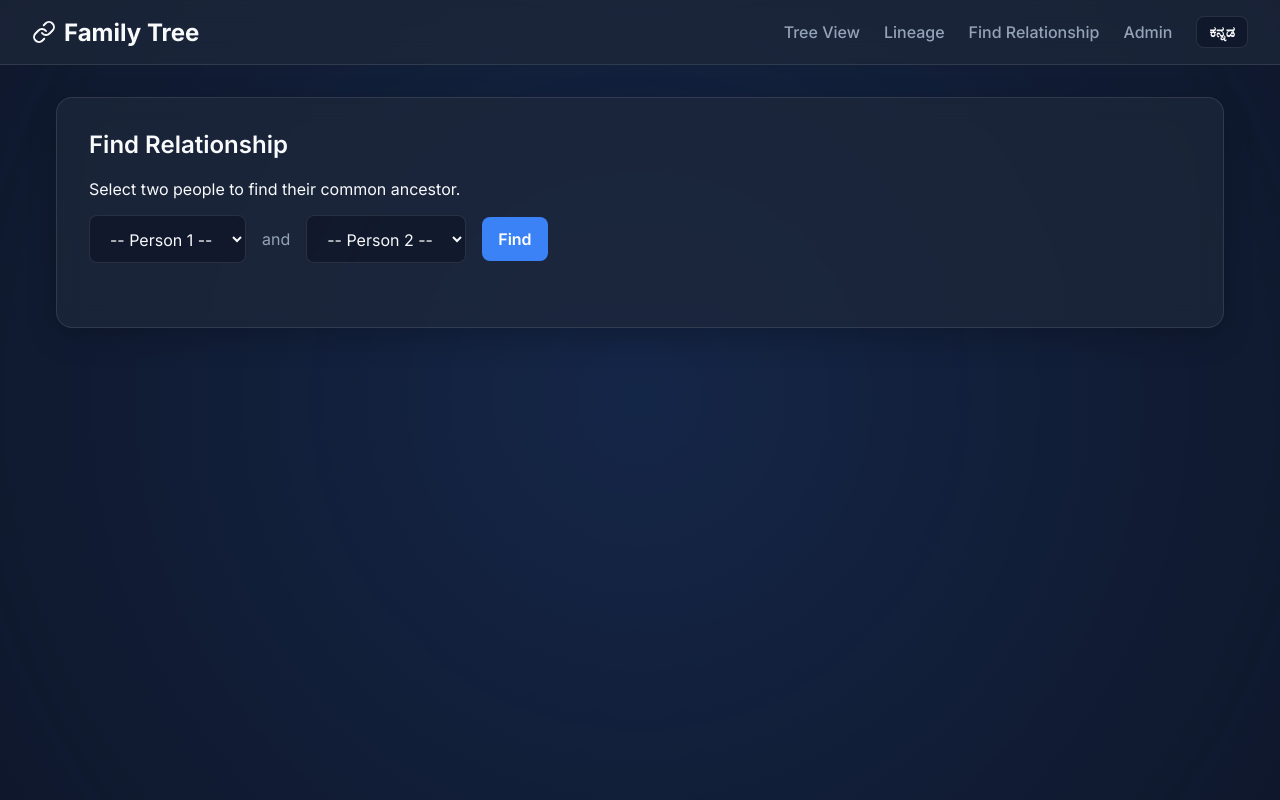
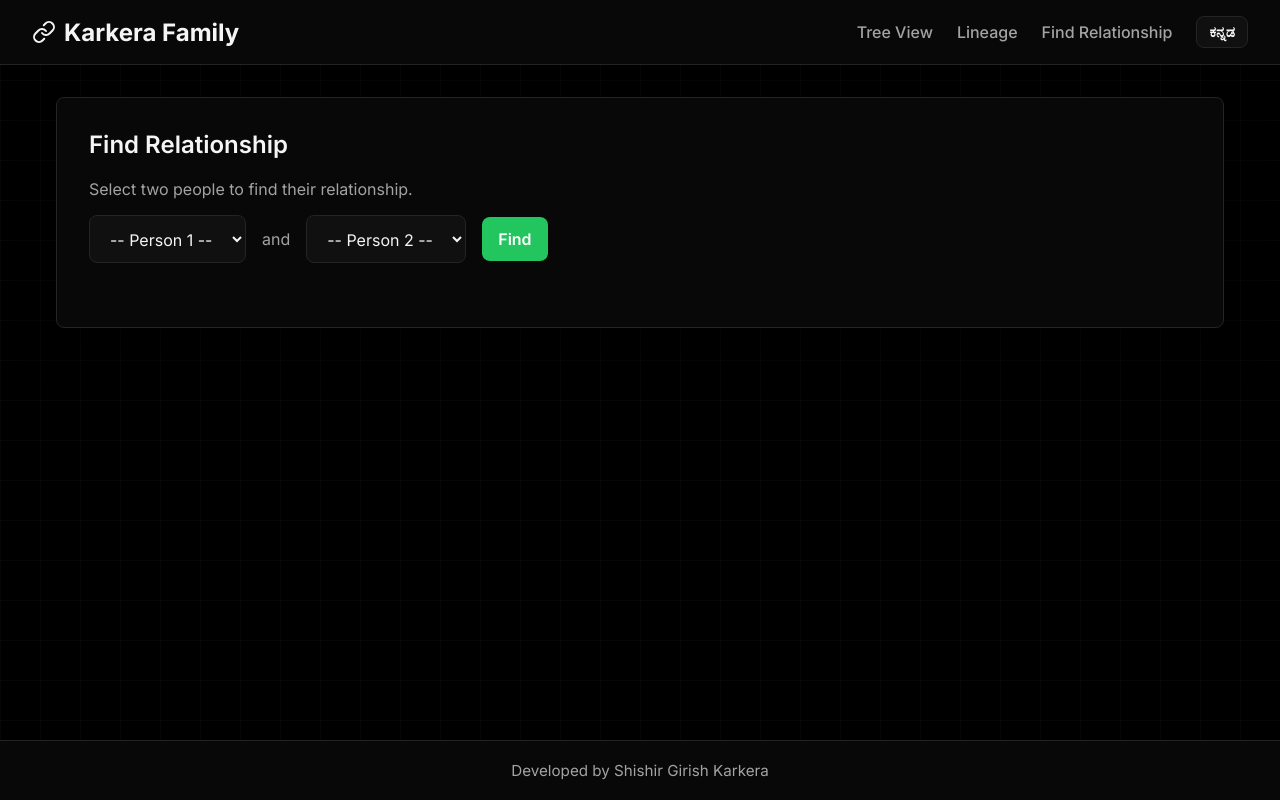
Before and after one commit to shishirkarkeraa/family-lineage, a FastAPI app: template templates/relationship.html in a window 1280 px wide. Run offline with FastAPI, Linux system fonts and the light colour scheme; the template is opened without the code that fills it, so the values that code supplies are empty; parts of the project's set-up code (start-up, migrations or seed data) failed here and were passed over.

Commit message:
Improve lineage admin tree and relationships

```diff
--- a/main.py
+++ b/main.py
@@ -1,18 +1,50 @@
+import os
+
 from fastapi import FastAPI, Depends, Request
 from fastapi.responses import HTMLResponse
 from fastapi.staticfiles import StaticFiles
 from fastapi.templating import Jinja2Templates
 from sqlalchemy.orm import Session
 from sqladmin import Admin, ModelView
-from database import engine, get_db, migrate_person_name_columns, Person
+from sqladmin.authentication import AuthenticationBackend
+from database import engine, get_db, migrate_person_name_columns, SessionLocal, Person, AdminCredential
 
-app = FastAPI(title="Family Tree")
+app = FastAPI(title="Karkera Family")
 
 @app.on_event("startup")
 def startup():
     migrate_person_name_columns()
 
-admin = Admin(app, engine)
+class AdminAuth(AuthenticationBackend):
+    async def login(self, request: Request) -> bool:
+        form = await request.form()
+        password = form.get("password")
+
+        db = SessionLocal()
+        try:
+            credential = db.query(AdminCredential).first()
+            if credential and password == credential.password:
+                request.session.update({"admin_logged_in": True})
+                return True
+        finally:
+            db.close()
+
+        return False
+
+    async def logout(self, request: Request) -> bool:
+        request.session.clear()
+        return True
+
+    async def authenticate(self, request: Request) -> bool:
+        return bool(request.session.get("admin_logged_in"))
+
+admin = Admin(
+    app,
+    engine,
+    authentication_backend=AdminAuth(
+        secret_key=os.getenv("ADMIN_SESSION_SECRET", "family-lineage-admin")
+    ),
+)
 
 class PersonAdmin(ModelView, model=Person):
     column_list = [Person.id, Person.name_en, Person.name_kn, Person.gender, Person.parent_id]
@@ -36,7 +68,17 @@ async def read_root(request: Request):
 @app.get("/tree", response_class=HTMLResponse)
 async def tree_view(request: Request, db: Session = Depends(get_db)):
     persons = db.query(Person).order_by(Person.name_kn).all()
-    nodes = [{"id": p.id, "name_en": p.name_en, "name_kn": p.name_kn, "gender": p.gender} for p in persons]
+    levels = get_generation_levels(persons)
+    nodes = [
+        {
+            "id": p.id,
+            "name_en": p.name_en,
+            "name_kn": p.name_kn,
+            "gender": p.gender,
+            "level": levels.get(p.id, 0),
+        }
+        for p in persons
+    ]
     edges = [{"from": p.parent_id, "to": p.id} for p in persons if p.parent_id]
     return templates.TemplateResponse("tree.html", {"request": request, "nodes": nodes, "edges": edges})
 
@@ -47,25 +89,18 @@ async def lineage_view(request: Request, db: Session = Depends(get_db)):
 
 @app.get("/api/lineage/{person_id}")
 async def get_lineage(person_id: int, db: Session = Depends(get_db)):
-    def get_descendants(pid):
-        children = db.query(Person).filter(Person.parent_id == pid).all()
-        result = []
-        for child in children:
-            result.append({"id": child.id, "name_en": child.name_en, "name_kn": child.name_kn, "gender": child.gender, "children": get_descendants(child.id)})
-        return result
-
     person = db.query(Person).filter(Person.id == person_id).first()
     if not person:
         return {"error": "Person not found"}
 
-    lineage_tree = {
-        "id": person.id,
-        "name_en": person.name_en,
-        "name_kn": person.name_kn,
-        "gender": person.gender,
-        "children": get_descendants(person.id)
-    }
-    return lineage_tree
+    path = []
+    current = person
+    while current:
+        path.append(person_payload(current, selected=current.id == person.id))
+        current = db.query(Person).filter(Person.id == current.parent_id).first() if current.parent_id else None
+
+    path.reverse()
+    return {"selected_id": person.id, "path": path}
 
 @app.get("/relationship", response_class=HTMLResponse)
 async def relationship_view(request: Request, db: Session = Depends(get_db)):
@@ -74,45 +109,181 @@ async def relationship_view(request: Request, db: Session = Depends(get_db)):
 
 @app.get("/api/relationship")
 async def get_relationship(p1_id: int, p2_id: int, db: Session = Depends(get_db)):
-    def get_ancestors(pid):
-        path = []
-        curr = db.query(Person).filter(Person.id == pid).first()
-        while curr:
-            path.append({"id": curr.id, "name_en": curr.name_en, "name_kn": curr.name_kn})
-            if curr.parent_id:
-                curr = db.query(Person).filter(Person.id == curr.parent_id).first()
-            else:
-                break
-        return path
+    person1 = db.query(Person).filter(Person.id == p1_id).first()
+    person2 = db.query(Person).filter(Person.id == p2_id).first()
 
-    path1 = get_ancestors(p1_id)
-    path2 = get_ancestors(p2_id)
-
-    path1.reverse()
-    path2.reverse()
-
-    common = []
-    i = 0
-    while i < len(path1) and i < len(path2) and path1[i]["id"] == path2[i]["id"]:
-        common.append(path1[i])
-        i += 1
-
-    if not common:
+    if not person1 or not person2:
         return {
-            "relationship_en": "No common ancestor found.",
-            "relationship_kn": "ಸಾಮಾನ್ಯ ಪೂರ್ವಜರು ಕಂಡುಬಂದಿಲ್ಲ.",
-            "path": [],
+            "relationship_en": "Person not found.",
+            "relationship_kn": "ವ್ಯಕ್ತಿ ಕಂಡುಬಂದಿಲ್ಲ.",
         }
 
-    lca = common[-1]
+    relation_en, relation_kn = describe_relationship(person1, person2, db)
 
-    full_path = path1[i-1:]
-    full_path.reverse()
-    full_path.extend(path2[i:])
+    if relation_en == "same person":
+        relationship_en = f"{person1.name_en} and {person2.name_en} are the same person."
+        relationship_kn = f"{person1.name_kn} ಮತ್ತು {person2.name_kn} ಅದೇ ವ್ಯಕ್ತಿ."
+    elif relation_en == "not directly related":
+        relationship_en = f"{person1.name_en} and {person2.name_en} are not directly related."
+        relationship_kn = f"{person1.name_kn} ಮತ್ತು {person2.name_kn} ಅವರಿಗೆ ನೇರ ಸಂಬಂಧ ಇಲ್ಲ."
+    else:
+        relationship_en = f"{person1.name_en} is {person2.name_en}'s {relation_en}."
+        relationship_kn = f"{person1.name_kn} ಅವರು {person2.name_kn} ಅವರ {relation_kn}."
 
     return {
-        "relationship_en": f"Common ancestor is {lca['name_en']}",
-        "relationship_kn": f"ಸಾಮಾನ್ಯ ಪೂರ್ವಜರು {lca['name_kn']}",
-        "path": full_path,
-        "lca": lca
+        "relationship_en": relationship_en,
+        "relationship_kn": relationship_kn,
+        "relation_en": relation_en,
+        "relation_kn": relation_kn,
     }
+
+def person_payload(person, selected=False):
+    return {
+        "id": person.id,
+        "name_en": person.name_en,
+        "name_kn": person.name_kn,
+        "gender": person.gender,
+        "selected": selected,
+    }
+
+def get_generation_levels(persons):
+    by_id = {person.id: person for person in persons}
+    levels = {}
+
+    def level_for(person):
+        if person.id in levels:
+            return levels[person.id]
+        if not person.parent_id or person.parent_id not in by_id:
+            levels[person.id] = 0
+        else:
+            levels[person.id] = level_for(by_id[person.parent_id]) + 1
+        return levels[person.id]
+
+    for person in persons:
+        level_for(person)
+
+    return levels
+
+def ancestor_distances(person, db):
+    distances = {}
+    distance = 0
+    current = person
+
+    while current:
+        distances[current.id] = distance
+        current = db.query(Person).filter(Person.id == current.parent_id).first() if current.parent_id else None
+        distance += 1
+
+    return distances
+
+def gendered(person, male, female, neutral):
+    if person.gender == "Male":
+        return male
+    if person.gender == "Female":
+        return female
+    return neutral
+
+def ancestor_relation(person, distance):
+    if distance == 1:
+        return gendered(person, "father", "mother", "parent"), gendered(person, "ತಂದೆ", "ತಾಯಿ", "ಪೋಷಕರು")
+    if distance == 2:
+        return gendered(person, "grandfather", "grandmother", "grandparent"), gendered(person, "ಅಜ್ಜ", "ಅಜ್ಜಿ", "ಅಜ್ಜ/ಅಜ್ಜಿ")
+
+    prefix = "great-" * (distance - 2)
+    return (
+        gendered(person, f"{prefix}grandfather", f"{prefix}grandmother", f"{prefix}grandparent"),
+        gendered(person, "ಮುತ್ತಜ್ಜ", "ಮುತ್ತಜ್ಜಿ", "ಹಿರಿಯ ಪೂರ್ವಜರು"),
+    )
+
+def descendant_relation(person, distance):
+    if distance == 1:
+        return gendered(person, "son", "daughter", "child"), gendered(person, "ಮಗ", "ಮಗಳು", "ಮಗು")
+    if distance == 2:
+        return gendered(person, "grandson", "granddaughter", "grandchild"), gendered(person, "ಮೊಮ್ಮಗ", "ಮೊಮ್ಮಗಳು", "ಮೊಮ್ಮಗು")
+
+    prefix = "great-" * (distance - 2)
+    return (
+        gendered(person, f"{prefix}grandson", f"{prefix}granddaughter", f"{prefix}grandchild"),
+        gendered(person, "ಮರಿಮೊಮ್ಮಗ", "ಮರಿಮೊಮ್ಮಗಳು", "ಮುಂದಿನ ವಂಶಜರು"),
+    )
+
+def ordinal(value):
+    names = {
+        1: "first",
+        2: "second",
+        3: "third",
+        4: "fourth",
+        5: "fifth",
+        6: "sixth",
+        7: "seventh",
+        8: "eighth",
+        9: "ninth",
+        10: "tenth",
+    }
+    return names.get(value, f"{value}th")
+
+def removal_text(value):
+    if value == 0:
+        return ""
+    if value == 1:
+        return " once removed"
+    if value == 2:
+        return " twice removed"
+    return f" {value} times removed"
+
+def extended_relation(person, distance1, distance2):
+    if distance1 == 1 and distance2 > 2:
+        prefix = "great-" * (distance2 - 2)
+        return (
+            gendered(person, f"{prefix}uncle", f"{prefix}aunt", f"{prefix}aunt/uncle"),
+            gendered(person, "ಹಿರಿಯ ಮಾಮ/ಚಿಕ್ಕಪ್ಪ", "ಹಿರಿಯ ಅತ್ತೆ/ಚಿಕ್ಕಮ್ಮ", "ಹಿರಿಯ ಅತ್ತೆ/ಮಾಮ"),
+        )
+
+    if distance1 > 2 and distance2 == 1:
+        prefix = "great-" * (distance1 - 2)
+        return (
+            gendered(person, f"{prefix}nephew", f"{prefix}niece", f"{prefix}niece/nephew"),
+            gendered(person, "ಮುಂದಿನ ತಲೆಮಾರಿನ ಸೋದರಳಿಯ", "ಮುಂದಿನ ತಲೆಮಾರಿನ ಸೋದರ ಸೊಸೆ", "ಮುಂದಿನ ತಲೆಮಾರಿನ ಸೋದರ ಮಗು"),
+        )
+
+    degree = min(distance1, distance2) - 1
+    removed = abs(distance1 - distance2)
+    return (
+        f"{ordinal(degree)} cousin{removal_text(removed)}",
+        f"{degree}ನೇ ಹಂತದ ಸೋದರ ಸಂಬಂಧಿ" + (f", {removed} ತಲೆಮಾರಿನ ಅಂತರ" if removed else ""),
+    )
+
+def describe_relationship(person1, person2, db):
+    if person1.id == person2.id:
+        return "same person", "ಅದೇ ವ್ಯಕ್ತಿ"
+
+    ancestors1 = ancestor_distances(person1, db)
+    ancestors2 = ancestor_distances(person2, db)
+
+    if person1.id in ancestors2:
+        return ancestor_relation(person1, ancestors2[person1.id])
+
+    if person2.id in ancestors1:
+        return descendant_relation(person1, ancestors1[person2.id])
+
+    common_ids = set(ancestors1).intersection(ancestors2)
+    if not common_ids:
+        return "not directly related", "ನೇರ ಸಂಬಂಧ ಇಲ್ಲ"
+
+    lca_id = min(common_ids, key=lambda person_id: ancestors1[person_id] + ancestors2[person_id])
+    distance1 = ancestors1[lca_id]
+    distance2 = ancestors2[lca_id]
+
+    if distance1 == 1 and distance2 == 1:
+        return gendered(person1, "brother", "sister", "sibling"), gendered(person1, "ಸಹೋದರ", "ಸಹೋದರಿ", "ಸಹೋದರ/ಸಹೋದರಿ")
+
+    if distance1 == 1 and distance2 == 2:
+        return gendered(person1, "uncle", "aunt", "aunt/uncle"), gendered(person1, "ಮಾಮ/ಚಿಕ್ಕಪ್ಪ", "ಅತ್ತೆ/ಚಿಕ್ಕಮ್ಮ", "ಅತ್ತೆ/ಮಾಮ")
+
+    if distance1 == 2 and distance2 == 1:
+        return gendered(person1, "nephew", "niece", "niece/nephew"), gendered(person1, "ಸೋದರಳಿಯ", "ಸೋದರ ಸೊಸೆ", "ಸೋದರ ಮಗು")
+
+    if distance1 == 2 and distance2 == 2:
+        return "cousin", "ಸೋದರ ಸಂಬಂಧಿ"
+
+    return extended_relation(person1, distance1, distance2)
--- a/requirements.txt
+++ b/requirements.txt
@@ -5,3 +5,4 @@ psycopg[binary]
 sqladmin==0.16.1
 jinja2==3.1.3
 python-multipart==0.0.9
+itsdangerous==2.2.0
--- a/static/styles.css
+++ b/static/styles.css
@@ -1,12 +1,12 @@
 :root {
-  --bg-color: #0f172a;
-  --surface-color: rgba(30, 41, 59, 0.7);
-  --text-primary: #f8fafc;
-  --text-secondary: #94a3b8;
-  --accent-color: #3b82f6;
-  --accent-hover: #2563eb;
-  --border-color: rgba(255, 255, 255, 0.1);
-  --glass-blur: 12px;
+  --bg-color: #000000;
+  --surface-color: #080808;
+  --surface-soft: #101010;
+  --text-primary: #f5f5f5;
+  --text-secondary: #a3a3a3;
+  --accent-color: #22c55e;
+  --accent-hover: #16a34a;
+  --border-color: #242424;
 }
 
 body {
@@ -22,23 +22,17 @@ body {
 body::before {
   content: '';
   position: fixed;
-  top: -50%;
-  left: -50%;
-  width: 200%;
-  height: 200%;
-  background: radial-gradient(circle at 50% 50%, rgba(59, 130, 246, 0.15) 0%, rgba(15, 23, 42, 0) 50%);
+  inset: 0;
+  background:
+    linear-gradient(rgba(255, 255, 255, 0.025) 1px, transparent 1px),
+    linear-gradient(90deg, rgba(255, 255, 255, 0.025) 1px, transparent 1px);
+  background-size: 40px 40px;
   z-index: -1;
-  animation: pulse 15s infinite alternate;
-}
-
-@keyframes pulse {
-  0% { transform: scale(1); }
-  100% { transform: scale(1.1); }
+  pointer-events: none;
 }
 
 nav {
   background: var(--surface-color);
-  backdrop-filter: blur(var(--glass-blur));
   border-bottom: 1px solid var(--border-color);
   padding: 1rem 2rem;
   display: flex;
@@ -81,14 +75,14 @@ nav .links a:hover, nav .links a.active {
   padding: 0.5rem 0.75rem;
   border: 1px solid var(--border-color);
   border-radius: 8px;
-  background: rgba(15, 23, 42, 0.8);
+  background: var(--surface-soft);
   color: var(--text-primary);
   font-size: 0.9rem;
   line-height: 1;
 }
 
 .language-toggle:hover {
-  background: rgba(59, 130, 246, 0.25);
+  background: #171717;
 }
 
 .container {
@@ -102,11 +96,10 @@ nav .links a:hover, nav .links a.active {
 
 .card {
   background: var(--surface-color);
-  backdrop-filter: blur(var(--glass-blur));
   border: 1px solid var(--border-color);
-  border-radius: 16px;
+  border-radius: 8px;
   padding: 2rem;
-  box-shadow: 0 10px 30px rgba(0, 0, 0, 0.2);
+  box-shadow: 0 16px 40px rgba(0, 0, 0, 0.45);
 }
 
 h1, h2, h3 {
@@ -114,8 +107,12 @@ h1, h2, h3 {
   font-weight: 600;
 }
 
+.text-secondary {
+  color: var(--text-secondary);
+}
+
 select, button {
-  background: rgba(15, 23, 42, 0.8);
+  background: var(--surface-soft);
   border: 1px solid var(--border-color);
   color: var(--text-primary);
   padding: 0.75rem 1rem;
@@ -131,8 +128,8 @@ select:focus {
 }
 
 select option {
-  background: #0f172a;
-  color: #f8fafc;
+  background: #050505;
+  color: var(--text-primary);
 }
 
 button {
@@ -164,15 +161,31 @@ button:active {
 
 .lineage-container {
   margin-top: 2rem;
+  display: flex;
+  flex-direction: column;
+  align-items: flex-start;
 }
 
 .person-node {
-  background: rgba(255,255,255,0.05);
+  background: var(--surface-soft);
   border: 1px solid var(--border-color);
   padding: 1rem;
   border-radius: 8px;
   margin-bottom: 0.5rem;
   display: inline-block;
+}
+
+.selected-person-node {
+  background: rgba(34, 197, 94, 0.18);
+  border-color: var(--accent-color);
+  box-shadow: 0 0 0 2px rgba(34, 197, 94, 0.2);
+}
+
+.lineage-connector {
+  width: 2px;
+  height: 1.25rem;
+  margin: 0 0 0.5rem 1.5rem;
+  background: var(--border-color);
 }
 
 .children-group {
@@ -183,7 +196,7 @@ button:active {
 
 .path-node {
   padding: 0.5rem 1rem;
-  background: rgba(59, 130, 246, 0.1);
+  background: rgba(34, 197, 94, 0.12);
   border: 1px solid var(--accent-color);
   border-radius: 20px;
   display: inline-block;
@@ -195,3 +208,44 @@ button:active {
   margin: 0 0.5rem;
   color: var(--text-secondary);
 }
+
+.relationship-result {
+  padding: 1.25rem;
+  background: rgba(34, 197, 94, 0.12);
+  border: 1px solid var(--accent-color);
+  border-radius: 8px;
+}
+
+.relationship-result h3 {
+  margin: 0;
+}
+
+footer {
+  border-top: 1px solid var(--border-color);
+  color: var(--text-secondary);
+  padding: 1.25rem 1rem;
+  text-align: center;
+  background: var(--surface-color);
+  font-size: 0.95rem;
+}
+
+@media (max-width: 720px) {
+  nav,
+  nav .links,
+  .flex {
+    align-items: stretch;
+    flex-direction: column;
+  }
+
+  nav {
+    gap: 1rem;
+  }
+
+  nav .links {
+    gap: 0.85rem;
+  }
+
+  .card {
+    padding: 1.25rem;
+  }
+}
--- a/templates/base.html
+++ b/templates/base.html
@@ -3,11 +3,11 @@
 <head>
     <meta charset="UTF-8">
     <meta name="viewport" content="width=device-width, initial-scale=1.0">
-    <title>Family Tree App</title>
+    <title>Karkera Family</title>
     <link rel="stylesheet" href="/static/styles.css">
     <link href="https://fonts.googleapis.com/css2?family=Inter:wght@400;500;600;700&display=swap" rel="stylesheet">
     <script>
-        const LANGUAGE_KEY = 'family-tree-language';
+        const LANGUAGE_KEY = 'karkera-family-language';
 
         function getLanguage() {
             return localStorage.getItem(LANGUAGE_KEY) || 'kn';
@@ -65,13 +65,12 @@
     <nav>
         <a href="/" class="logo">
             <svg width="24" height="24" viewBox="0 0 24 24" fill="none" stroke="currentColor" stroke-width="2" stroke-linecap="round" stroke-linejoin="round"><path d="M10 13a5 5 0 0 0 7.54.54l3-3a5 5 0 0 0-7.07-7.07l-1.72 1.71"></path><path d="M14 11a5 5 0 0 0-7.54-.54l-3 3a5 5 0 0 0 7.07 7.07l1.71-1.71"></path></svg>
-            Family Tree
+            Karkera Family
         </a>
         <div class="links">
             <a href="/tree">Tree View</a>
             <a href="/lineage">Lineage</a>
             <a href="/relationship">Find Relationship</a>
-            <a href="/admin">Admin</a>
             <button type="button" id="language-toggle" class="language-toggle" aria-label="Switch language">ಕನ್ನಡ</button>
         </div>
     </nav>
@@ -79,5 +78,8 @@
     <div class="container">
         {% block content %}{% endblock %}
     </div>
+    <footer>
+        Developed by Shishir Girish Karkera
+    </footer>
 </body>
 </html>
--- a/templates/relationship.html
+++ b/templates/relationship.html
@@ -3,7 +3,7 @@
 {% block content %}
 <div class="card">
     <h2>Find Relationship</h2>
-    <p class="mb-4 text-secondary">Select two people to find their common ancestor.</p>
+    <p class="mb-4 text-secondary">Select two people to find their relationship.</p>
 
     <div class="flex gap-4 items-center mb-4">
         <select id="p1-select">
@@ -48,34 +48,7 @@
 
         const data = currentRelationship;
         const container = document.getElementById('result');
-        container.innerHTML = `<h3>${relationshipForLanguage(data)}</h3>`;
-
-        if (data.path && data.path.length > 0) {
-            const pathDiv = document.createElement('div');
-            pathDiv.className = 'mt-4';
-
-            data.path.forEach((node, index) => {
-                const nodeSpan = document.createElement('span');
-                nodeSpan.className = 'path-node';
-                nodeSpan.textContent = nameForLanguage(node);
-
-                if (node.id === data.lca.id) {
-                    nodeSpan.style.borderColor = '#db2777';
-                    nodeSpan.style.background = 'rgba(219, 39, 119, 0.1)';
-                }
-
-                pathDiv.appendChild(nodeSpan);
-
-                if (index < data.path.length - 1) {
-                    const arrow = document.createElement('span');
-                    arrow.className = 'arrow';
-                    arrow.innerHTML = '&harr;';
-                    pathDiv.appendChild(arrow);
-                }
-            });
-
-            container.appendChild(pathDiv);
-        }
+        container.innerHTML = `<div class="relationship-result"><h3>${relationshipForLanguage(data)}</h3></div>`;
     }
 
     window.addEventListener('languagechange', renderRelationship);
```
Also changed, not shown: database.py (+14 -0 lines), templates/lineage.html (+12 -18 lines), templates/tree.html (+6 -4 lines).
